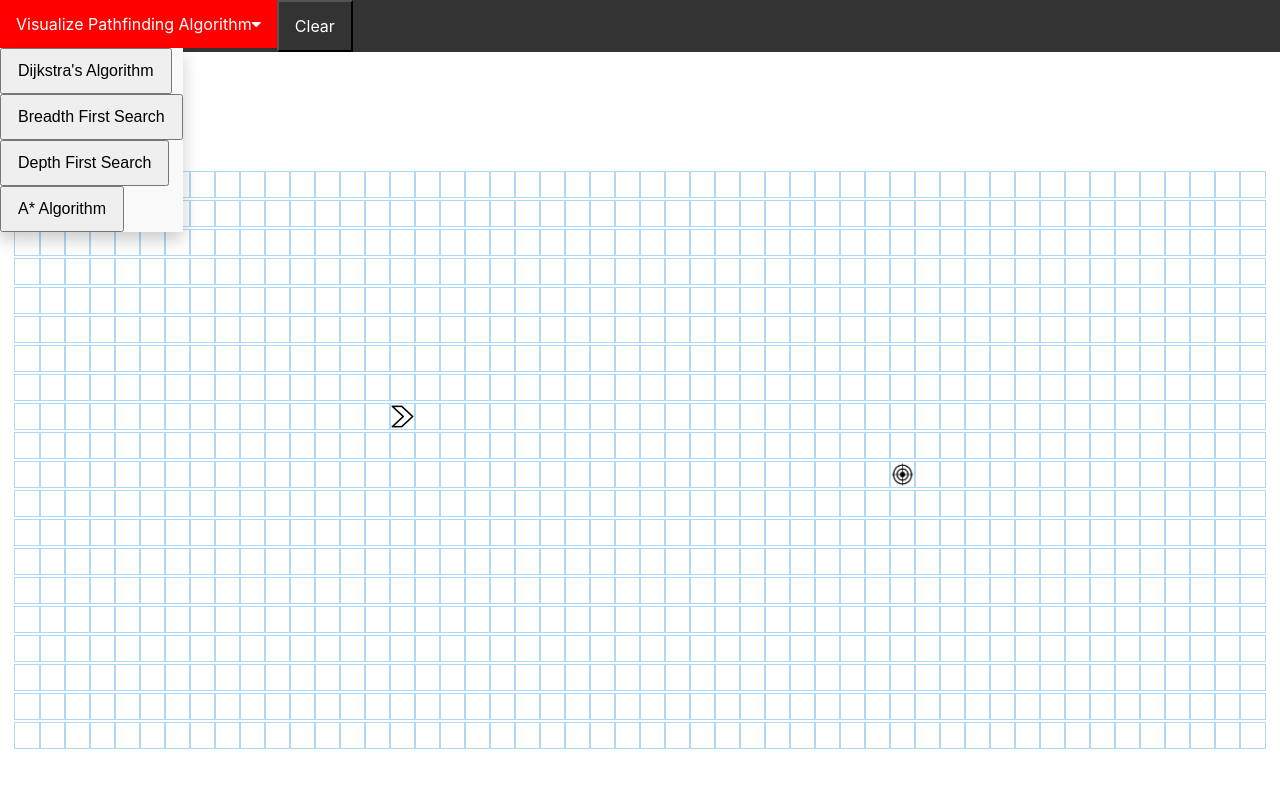
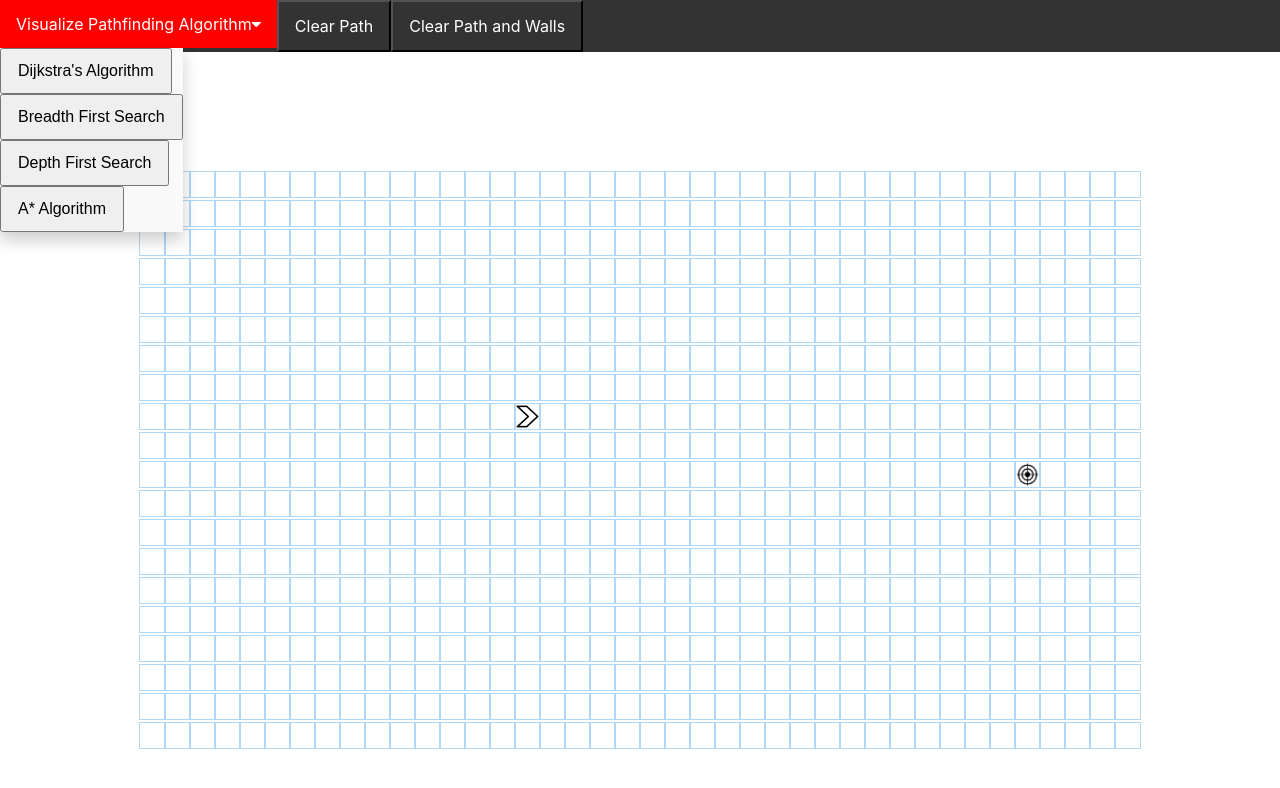
Before and after one commit to daviddsouza2000/pathfinding-visualizer, a React (Create React App) app: page / in a window 1280 px wide. Shown: the top 788 px of the page. Built offline with nearby package versions, Linux system fonts and the light colour scheme.

Commit message:
properly clears path and walls now

```diff
--- a/src/PathfindingVisualizer/PathfindingVisualizer.jsx
+++ b/src/PathfindingVisualizer/PathfindingVisualizer.jsx
@@ -13,7 +13,7 @@ var FINISH_NODE_ROW = 10;
 var FINISH_NODE_COL = 35;
 
 const GRID_ROWS = 20;
-const GRID_COLS = 50;
+const GRID_COLS = 40;
 
 export default function PathfindingVisualizer() {
     const [grid, setGrid] = useState([]);
@@ -131,8 +131,17 @@ export default function PathfindingVisualizer() {
         animateDijkstra(visitedNodesInOrder, nodesInShortestPathOrder);
     }
 
-    const clearGrid = () => {
-        window.location.reload();
+    const clearGrid = (clearWalls=false) => {
+        setCanDraw(true);
+        const newGrid = clearWalls ? getInitialGrid() : getInitialGridWithWalls(grid);
+        setGrid(newGrid);
+        for (let row = 0; row < GRID_ROWS; row++) {
+            for (let col = 0; col < GRID_COLS; col++) {
+                const node = document.getElementById(`node-${row}-${col}`);
+                node.classList.remove('node-visited');
+                node.classList.remove('node-shortest-path');
+            }
+        }
     }
 
     return (
@@ -157,7 +166,8 @@ export default function PathfindingVisualizer() {
                         </button>
                     </div>
                 </div>
-                <button className="clearButton" onClick={() => clearGrid()}>Clear</button>
+                <button className="clearButton" onClick={() => clearGrid()}>Clear Path</button>
+                <button className="clearButton" onClick={() => clearGrid(true)}>Clear Path and Walls</button>
             </nav>
             <br />
 
@@ -204,7 +214,7 @@ const getInitialGrid = () => {
     return grid;
 };
 
-const createNode = (col, row) => {
+const createNode = (col, row, isWall = false) => {
     return {
         col,
         row,
@@ -212,7 +222,7 @@ const createNode = (col, row) => {
         isFinish: row === FINISH_NODE_ROW && col === FINISH_NODE_COL,
         distance: Infinity,
         isVisited: false,
-        isWall: false,
+        isWall,
         previousNode: null,
     };
 };
@@ -273,3 +283,17 @@ const getNewGridWithFinishNodeToggled = (grid, row, col) => {
 
     return newGrid;
 }
+
+const getInitialGridWithWalls = (grid) => {
+    const newGrid = [];
+    var nodeIsWall = false;
+    for (let row = 0; row < GRID_ROWS; row++) {
+        const currentRow = [];
+        for (let col = 0; col < GRID_COLS; col++) {
+            nodeIsWall = grid[row][col].isWall
+            currentRow.push(createNode(col, row, nodeIsWall));
+        }
+        newGrid.push(currentRow);
+    }
+    return newGrid;
+};
```
